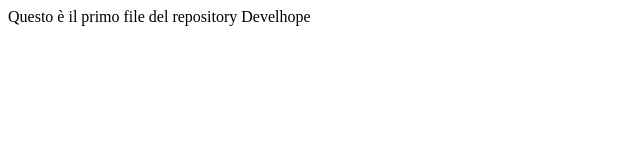
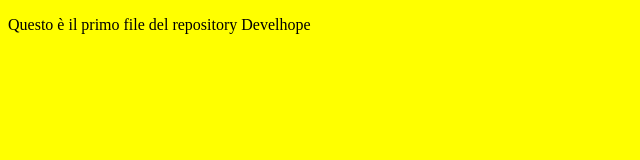
Before and after one commit to Geppe1990/DevelhopeProva, a plain HTML site: page index.html in a window 1280 px wide. Shown: the whole page, without its empty margins (0-640 px from the left). Drawn offline with Linux system fonts and the light colour scheme.

Commit message:
Paragrafo e colore di sfondo

```diff
--- a/index.html
+++ b/index.html
@@ -7,6 +7,6 @@
 	<title>Document</title>
 </head>
 <body>
-	Questo è il primo file del repository Develhope
+	<p>Questo è il primo file del repository Develhope</p>
 </body>
 </html>
--- a/style.css
+++ b/style.css
@@ -0,0 +1,3 @@
+body {
+	background-color: yellow;
+}
```
